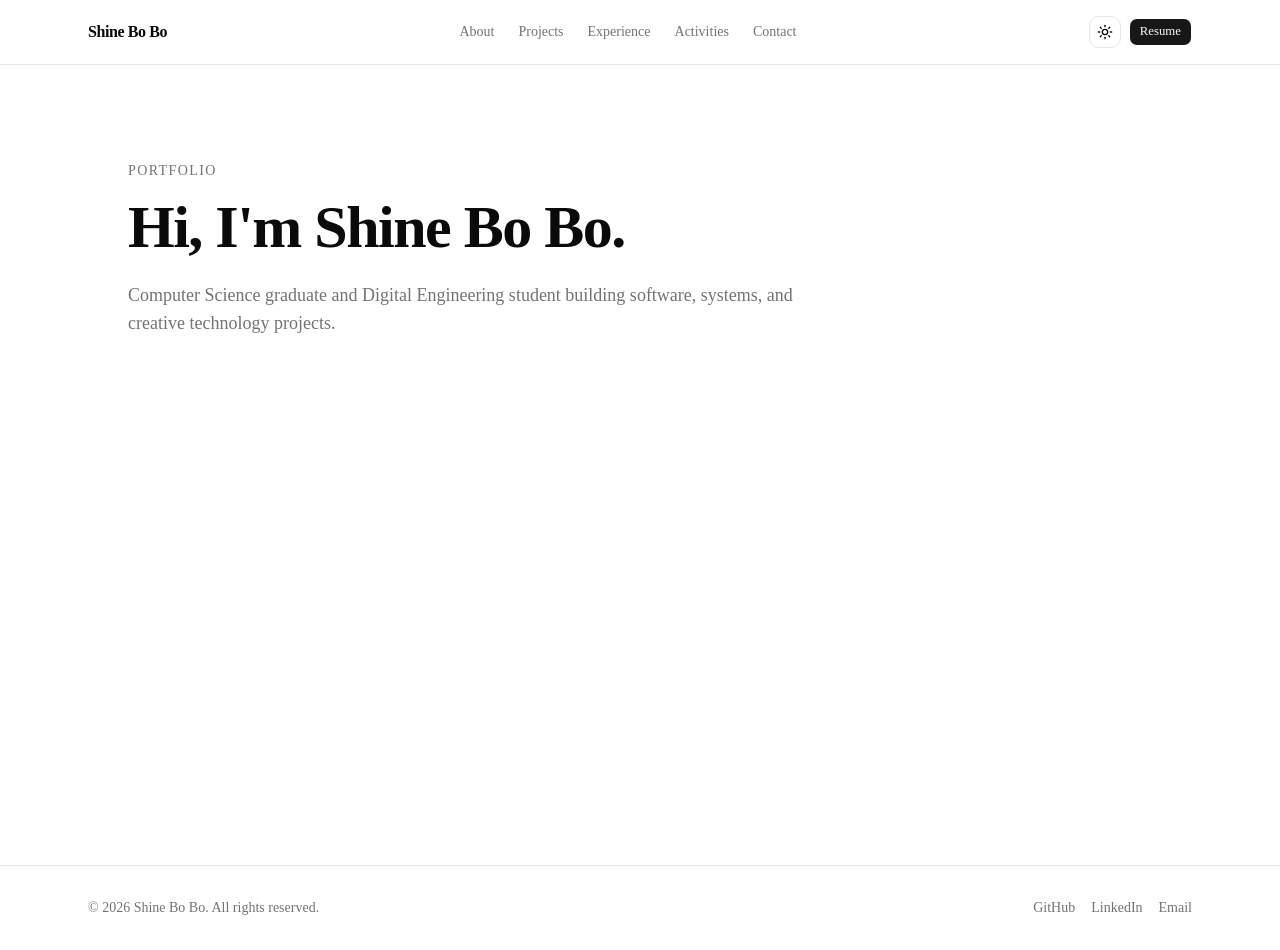
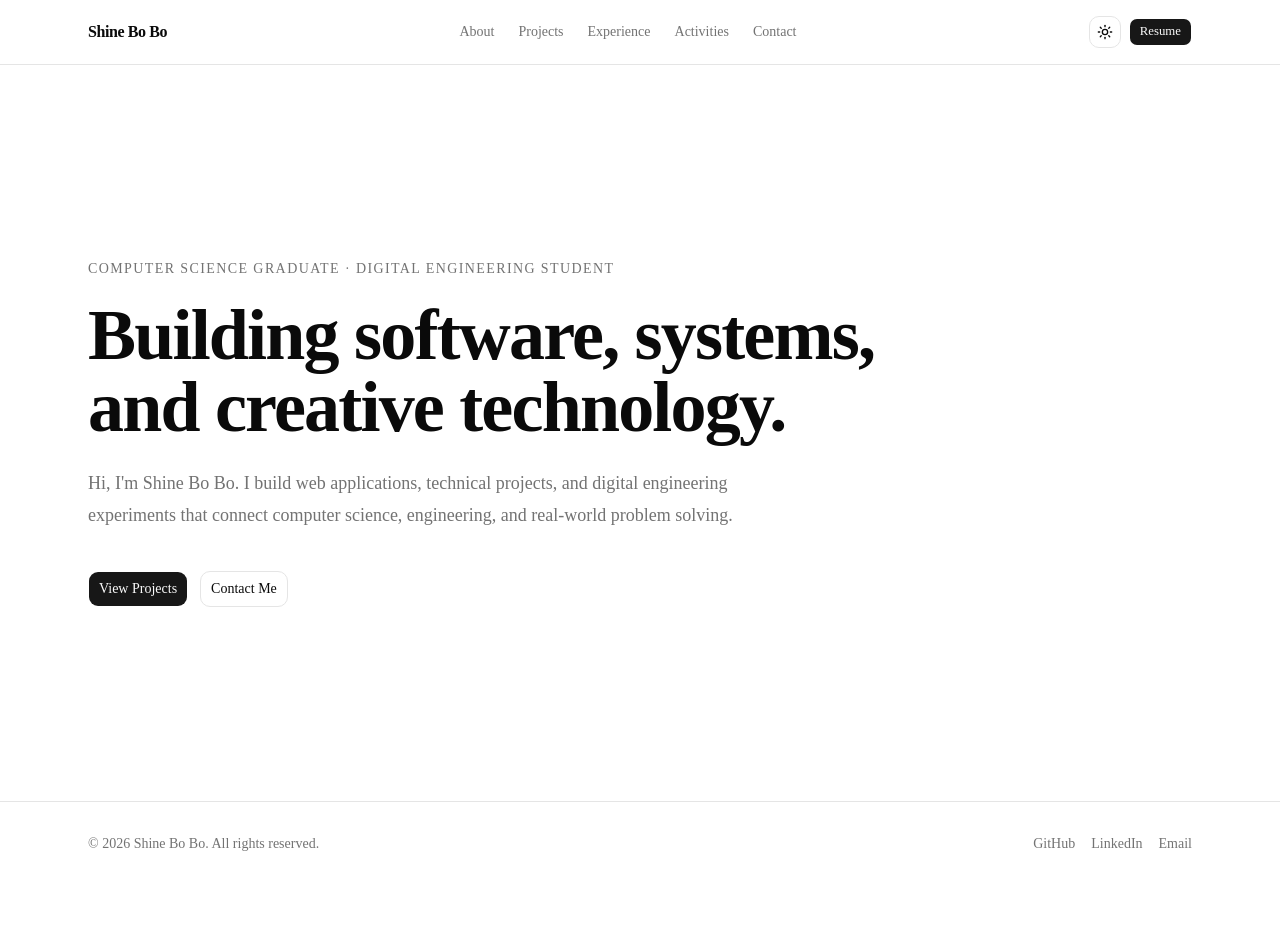
Before and after one commit to ShineBo/portfolio, a Next.js app: page / in a window 1280 px wide. After the commit the page ends 886 px from the top, so only its background shows below. Built offline with nearby package versions, Linux system fonts and the light colour scheme.

Commit message:
feat: add hero section and section layout

```diff
--- a/src/app/page.tsx
+++ b/src/app/page.tsx
@@ -1,20 +1,5 @@
+import { HeroSection } from "@/components/sections/hero-section"
+
 export default function HomePage() {
-  return (
-    <main className="min-h-screen px-6 py-24">
-      <section className="mx-auto max-w-5xl">
-        <p className="mb-4 text-sm font-medium uppercase tracking-widest text-muted-foreground">
-          Portfolio
-        </p>
-
-        <h1 className="text-4xl font-bold tracking-tight sm:text-6xl">
-          Hi, I&apos;m Shine Bo Bo.
-        </h1>
-
-        <p className="mt-6 max-w-2xl text-lg text-muted-foreground">
-          Computer Science graduate and Digital Engineering student building
-          software, systems, and creative technology projects.
-        </p>
-      </section>
-    </main>
-  )
+  return <HeroSection />
 }
--- /dev/null
+++ b/src/components/sections/hero-section.tsx
@@ -0,0 +1,36 @@
+import Link from "next/link"
+
+import { Button } from "@/components/ui/button"
+import { SectionContainer } from "@/components/shared/section-container"
+
+export function HeroSection() {
+  return (
+    <SectionContainer className="flex min-h-[calc(100vh-4rem)] items-center py-20">
+      <div className="max-w-4xl">
+        <p className="mb-5 text-sm font-medium uppercase tracking-widest text-muted-foreground">
+          Computer Science Graduate · Digital Engineering Student
+        </p>
+
+        <h1 className="text-4xl font-bold tracking-tight sm:text-6xl lg:text-7xl">
+          Building software, systems, and creative technology.
+        </h1>
+
+        <p className="mt-6 max-w-2xl text-lg leading-8 text-muted-foreground">
+          Hi, I&apos;m Shine Bo Bo. I build web applications, technical projects,
+          and digital engineering experiments that connect computer science,
+          engineering, and real-world problem solving.
+        </p>
+
+        <div className="mt-10 flex flex-col gap-3 sm:flex-row">
+          <Button asChild size="lg">
+            <Link href="/projects">View Projects</Link>
+          </Button>
+
+          <Button asChild variant="outline" size="lg">
+            <Link href="/contact">Contact Me</Link>
+          </Button>
+        </div>
+      </div>
+    </SectionContainer>
+  )
+}
--- /dev/null
+++ b/src/components/shared/section-container.tsx
@@ -0,0 +1,15 @@
+type SectionContainerProps = {
+  children: React.ReactNode
+  className?: string
+}
+
+export function SectionContainer({
+  children,
+  className = "",
+}: SectionContainerProps) {
+  return (
+    <section className={`mx-auto max-w-6xl px-6 py-24 ${className}`}>
+      {children}
+    </section>
+  )
+}
--- /dev/null
+++ b/src/components/shared/section-heading.tsx
@@ -0,0 +1,29 @@
+type SectionHeadingProps = {
+  eyebrow?: string
+  title: string
+  description?: string
+}
+
+export function SectionHeading({
+  eyebrow,
+  title,
+  description,
+}: SectionHeadingProps) {
+  return (
+    <div className="max-w-3xl">
+      {eyebrow ? (
+        <p className="mb-4 text-sm font-medium uppercase tracking-widest text-muted-foreground">
+          {eyebrow}
+        </p>
+      ) : null}
+
+      <h2 className="text-3xl font-bold tracking-tight sm:text-5xl">
+        {title}
+      </h2>
+
+      {description ? (
+        <p className="mt-6 text-lg text-muted-foreground">{description}</p>
+      ) : null}
+    </div>
+  )
+}
```
